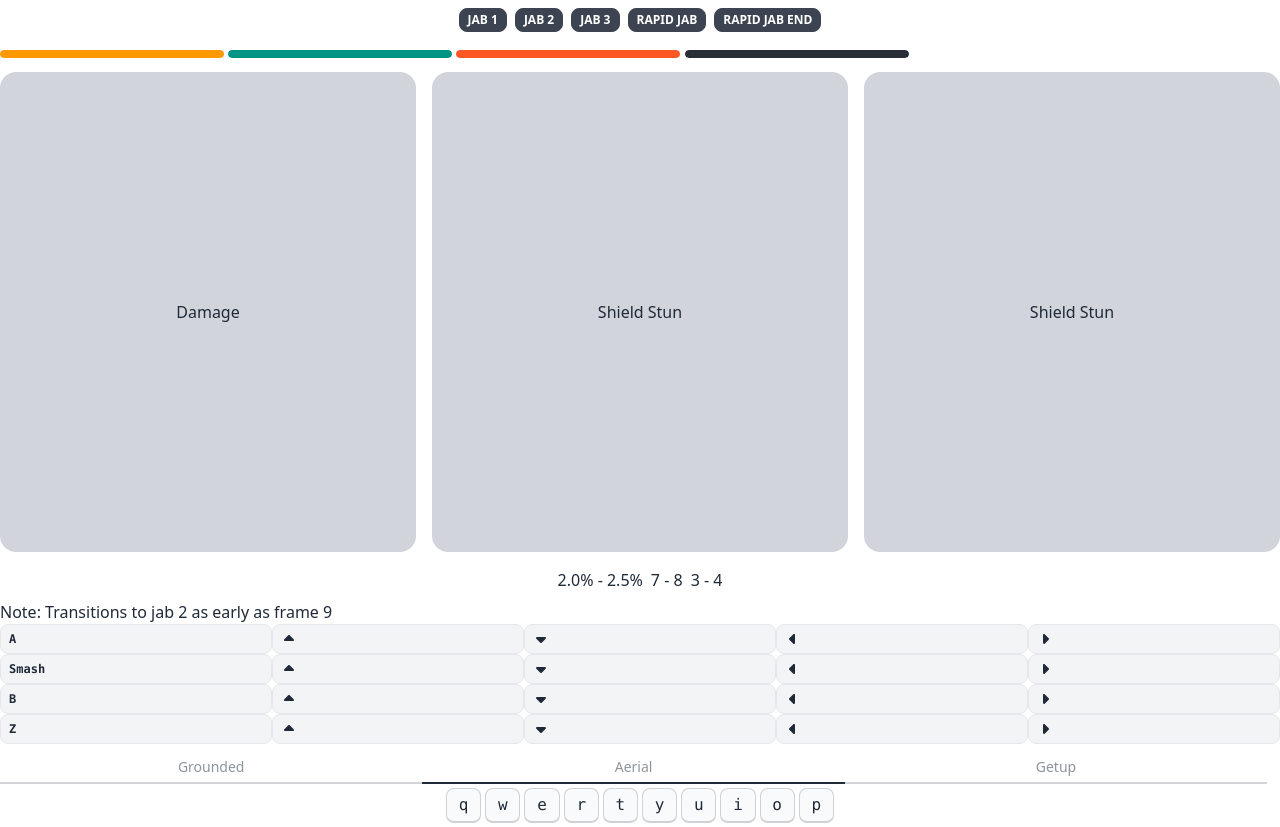
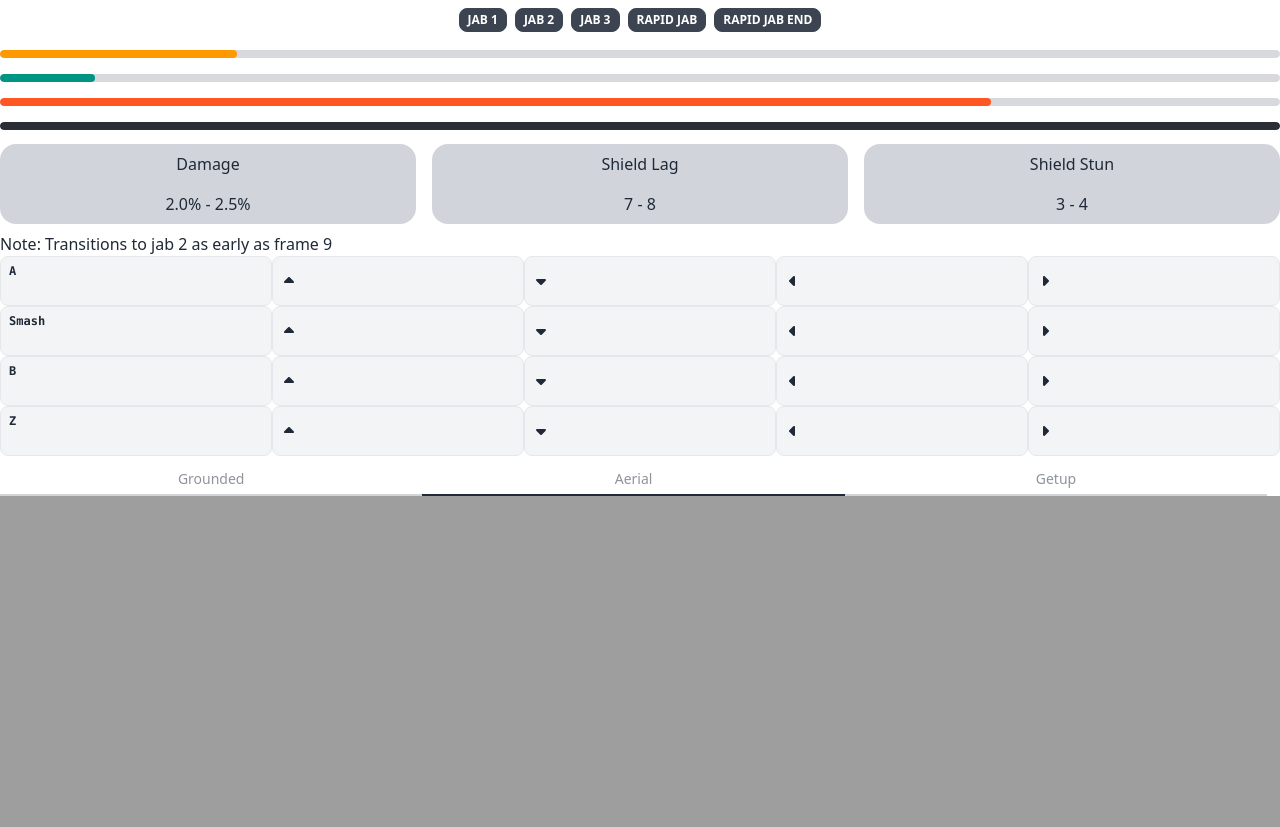
Before and after one commit to johncrescenzi/smashBrosApp, a Flask app: template templates/moves.html in a window 1280 px wide. Shown: the part 960-1787 px from the top of the page. After the commit the page ends 1456 px from the top, so only its background shows below. Run offline with Flask 2, Linux system fonts and the light colour scheme; the template is opened without the code that fills it: most values are stand-ins (such as "Sample title", 1, 10 or a date in 2020); some libraries are stand-ins or nearby versions.

Commit message:
Vite Added (Not working) + UI Changes
UI about 80%
Vite added but can't get it to work

```diff
--- a/static/css/main.css
+++ b/static/css/main.css
@@ -54,7 +54,7 @@ div.tabs {
 
 /*-----Card-----*/
 div.card {
-  height: 60vh;
+  height: 10vh;
   width: 100vw;
 }
 div.card img {
@@ -62,12 +62,18 @@ height: 100%;
 width: 100%;
 object-fit: cover;
 }
+
+.frame-length .startup {
+  background-color: green;
+  border-radius: 50px;
+}
 div.card-body {
   height:30vh;
   width: 100vw;
 }
 /* Buttons */
 .buttons-grid-container{
+  height:25vh;
   width:100vw;
   display: grid;
   grid-template-columns: repeat(5, auto);
--- a/templates/moves.html
+++ b/templates/moves.html
@@ -40,36 +40,50 @@
     <a href="#item5" class="btn btn-xs">Rapid Jab End</a>
   </div>
 
+<!--Progress Bars-->
   <div class="frame-bars">
-  <progress class="progress progress-warning w-56" value="100" max="100"></progress>
-  <progress class="progress progress-success w-56" value="100" max="100"></progress>
-  <progress class="progress progress-error w-56" value="100" max="100"></progress>
-  <progress class="progress w-56" value="100" max="100"><p>{{total}} Frames</p></progress>
+  <progress class="progress progress-warning w-18.5" value="18.5" max="100"></progress>
+  <progress class="progress progress-success w-7.4" value="7.4" max="100"></progress>
+  <progress class="progress progress-error w-77.4" value="77.4" max="100"></progress>
+  <progress class="progress w-100" value="100" max="100"><p>{{total}} Frames</p></progress>
 </div>
 
+<!--
+    <div class="frame-length">
+        <div class="startup">
+            Startup
+        </div>
+        <div class="active">
+            Active
+        </div>
+        <div class="endlag">
+            Endlag
+        </div>
+    </div>
+-->
 <div class="flex w-full">
-
-
 
   </div>
 
   <div>
     <div class="flex justify-center w-full py-2 gap-2">
-        <div class="grid h-20 flex-grow card bg-base-300 rounded-box place-items-center">Damage</div>
+        <div class="grid h-20 flex-grow card bg-base-300 rounded-box place-items-center">
+            <p>Damage</p>
+            <p>2.0% - 2.5%</p>
+        </div>
         <div class="divider divider-horizontal"></div>
-    <div class="grid h-20 flex-grow card bg-base-300 rounded-box place-items-center">Shield Stun</div>
+    <div class="grid h-20 flex-grow card bg-base-300 rounded-box place-items-center">
+        <p>Shield Lag</p>
+        <p>7 - 8</p>
+    </div>
     <div class="divider divider-horizontal"></div>
-    <div class="grid h-20 flex-grow card bg-base-300 rounded-box place-items-center">Shield Stun</div>
-  </div><div class="flex justify-center w-full py-2 gap-2">
-    <a href="#item1">2.0% - 2.5%</a>
-    <a href="#item2">7 - 8</a>
-    <a href="#item3">3 - 4</a>
-
-
+    <div class="grid h-20 flex-grow card bg-base-300 rounded-box place-items-center">
+        <p>Shield Stun</p>
+        <p>3 - 4</p>
+    </div>
   </div>
 
   <p>Note: Transitions to jab 2 as early as frame 9</p>
-
 
 
 </div>
@@ -169,19 +183,6 @@
                 <a class="tab tab-bordered">Getup</a>
             </div>
 
-            <div class="flex justify-center gap-1 my-1 w-full">
-                <kbd class="kbd">q</kbd>
-                <kbd class="kbd">w</kbd>
-                <kbd class="kbd">e</kbd>
-                <kbd class="kbd">r</kbd>
-                <kbd class="kbd">t</kbd>
-                <kbd class="kbd">y</kbd>
-                <kbd class="kbd">u</kbd>
-                <kbd class="kbd">i</kbd>
-                <kbd class="kbd">o</kbd>
-                <kbd class="kbd">p</kbd>
-              </div>
-
 
 <!----------------------->
 </body>
```
Also changed, not shown: static/images/shield.png (added).
